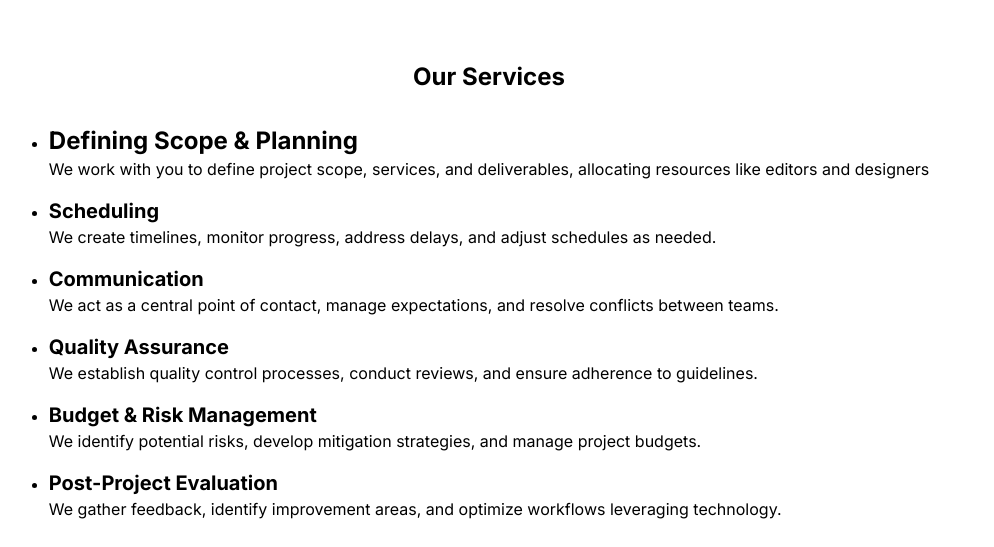
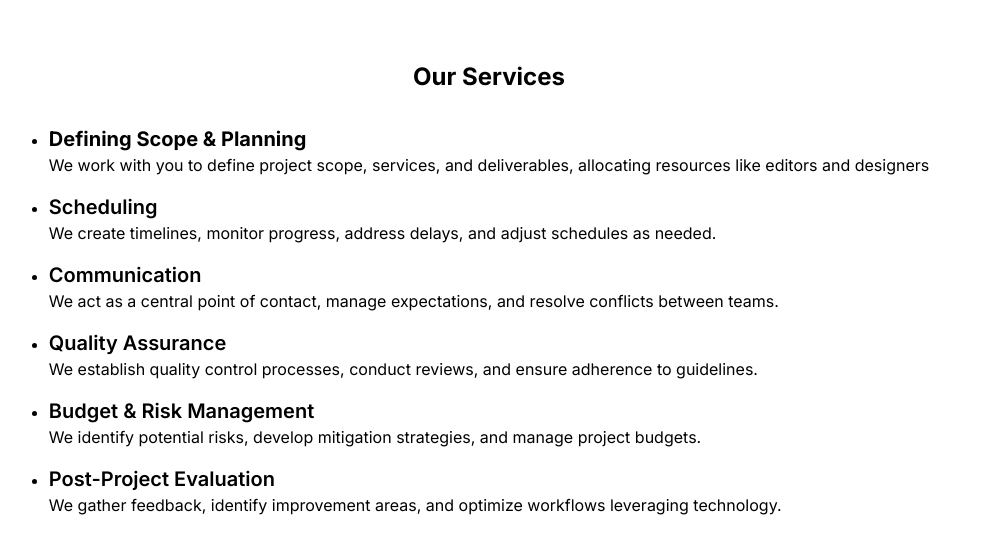
Before and after one commit to a-s-t-e-y-a/frontend_new, a Next.js app: page /services in a window 1280 px wide. Shown: the part 2180-2727 px from the top of the page, without its empty margins (151-1145 px from the left). Built offline with nearby package versions, Linux system fonts and the light colour scheme.

Commit message:
✨ New feature fix

```diff
--- a/app/page.tsx
+++ b/app/page.tsx
@@ -12,7 +12,7 @@ import img9 from "@/public/missions.jpg"
 import Link from "next/link";
 import ContactForm from "./components/contactform";
 
-const Card = ({ imageUrl, title, description, href }:any) => (
+const Card = ({ imageUrl, title, description, href }: any) => (
   <div className="max-w-sm bg-white border border-gray-200 rounded-lg shadow dark:bg-gray-800 dark:border-gray-700 mt-6">
     <Link href={href}>
 
@@ -37,7 +37,7 @@ const Card = ({ imageUrl, title, description, href }:any) => (
         <div className="inline-flex items-center px-3 py-2 text-sm font-medium text-center text-white bg-violet-500 rounded-lg hover:bg-violet-700 focus:ring-4 focus:outline-none focus:ring-blue-300 dark:bg-blue-600 dark:hover:bg-blue-700 dark:focus:ring-blue-800">
           Learn More
           <svg className="rtl:rotate-180 w-3.5 h-3.5 ms-2" aria-hidden="true" xmlns="http://www.w3.org/2000/svg" fill="none" viewBox="0 0 14 10">
-            <path stroke="currentColor" strokeLinecap="round" strokeLinejoin="round" strokeWidth="2" d="M1 5h12m0 0L9 1m4 4L9 9"/>
+            <path stroke="currentColor" strokeLinecap="round" strokeLinejoin="round" strokeWidth="2" d="M1 5h12m0 0L9 1m4 4L9 9" />
           </svg>
         </div>
       </Link>
@@ -121,7 +121,7 @@ imageUrl={img41}
 
       </div>
       <div className="min-h-screen my-4 flex items-center justify-center">
-    <div className="flex flex-col lg:flex-row items-center lg:items-start gap-20 justify-center px-4 lg:px-0">
+        <div className="flex flex-wrap  gap-20 justify-center items-center px-4 lg:px-0">
           <Image src={img8} className="w-full max-w-sm rounded-lg shadow-2xl" alt={"why choose us?"} />
           <div className="lg:ml-8 mt-8 lg:mt-0 w-full lg:w-1/2">
             <h1 className="text-3xl font-bold">Why Choose Us?</h1>
@@ -191,9 +191,9 @@ imageUrl={img41}
 
 
 
-<div className="min-h-screen flex items-center justify-center px-4 lg:px-0">
+      <div className=" flex items-center justify-center px-4 lg:px-0">
         <div className="flex flex-col-reverse lg:flex-row items-center lg:items-start gap-10 lg:gap-20 justify-center mx-auto lg:mx-52">
-    <div className="w-full lg:w-1/2 mt-8 lg:mt-0">
+          <div className="w-full lg:w-1/2  lg:mt-0">
             <h1 className="text-3xl font-bold">Vision & Mission</h1>
             <p className="py-6 text-balance">
               We, at eVC-Tech, believe in innovation and live on cutting-edge technologies. At the same time, we remain sensitive to the need to make the various technologies work for our clients’ needs rather than tweaking them to come up with a templated solution.
--- a/app/services/page.tsx
+++ b/app/services/page.tsx
@@ -27,7 +27,7 @@ import Link from "next/link";
 function NewCard({title,dis}:any){
     return(
         <>
-        <div className="mx-5 sm:mx-20"><h1 className="text-2xl font-bold">{title}</h1>
+        <div className="mx-5 sm:mx-20"><h1 className="text-xl font-bold">{title}</h1>
         <p>
         {dis}
         </p>
@@ -105,32 +105,32 @@ export default function Page() {
                 <div className="flex flex-wrap  justify-around items-center">
                     <ul className="list-disc">
                         <li className="my-4">
-                            <div className="font-bold text-2xl">Defining Scope & Planning</div>
+                            <div className="font-bold text-xl">Defining Scope & Planning</div>
 
                             <div>We work with you to define project scope, services, and deliverables, allocating resources like editors and designers</div>
                         </li>
                         <li className="my-4">
-                            <div className="font-bold text-xl">Scheduling</div>
+                            <div className="font-semibold text-xl">Scheduling</div>
 
                             <div>We create timelines, monitor progress, address delays, and adjust schedules as needed.</div>
                         </li>
                         <li className="my-4">
-                            <div className="font-bold text-xl">Communication</div>
+                            <div className="font-semibold text-xl">Communication</div>
 
                             <div>We act as a central point of contact, manage expectations, and resolve conflicts between teams.</div>
                         </li>
                         <li className="my-4">
-                            <div className="font-bold text-xl">Quality Assurance</div>
+                            <div className="font-semibold text-xl">Quality Assurance</div>
 
                             <div>We establish quality control processes, conduct reviews, and ensure adherence to guidelines.</div>
                         </li>
                         <li className="my-4">
-                            <div className="font-bold text-xl">Budget & Risk Management</div>
+                            <div className="font-semibold text-xl">Budget & Risk Management</div>
 
                             <div>We identify potential risks, develop mitigation strategies, and manage project budgets.</div>
                         </li>
                         <li className="my-4">
-                            <div className="font-bold text-xl">Post-Project Evaluation</div>
+                            <div className="font-semibold text-xl">Post-Project Evaluation</div>
 
                             <div>We gather feedback, identify improvement areas, and optimize workflows leveraging technology.</div>
                         </li>
```
Lines whose indentation alone changed are shown as unchanged.
